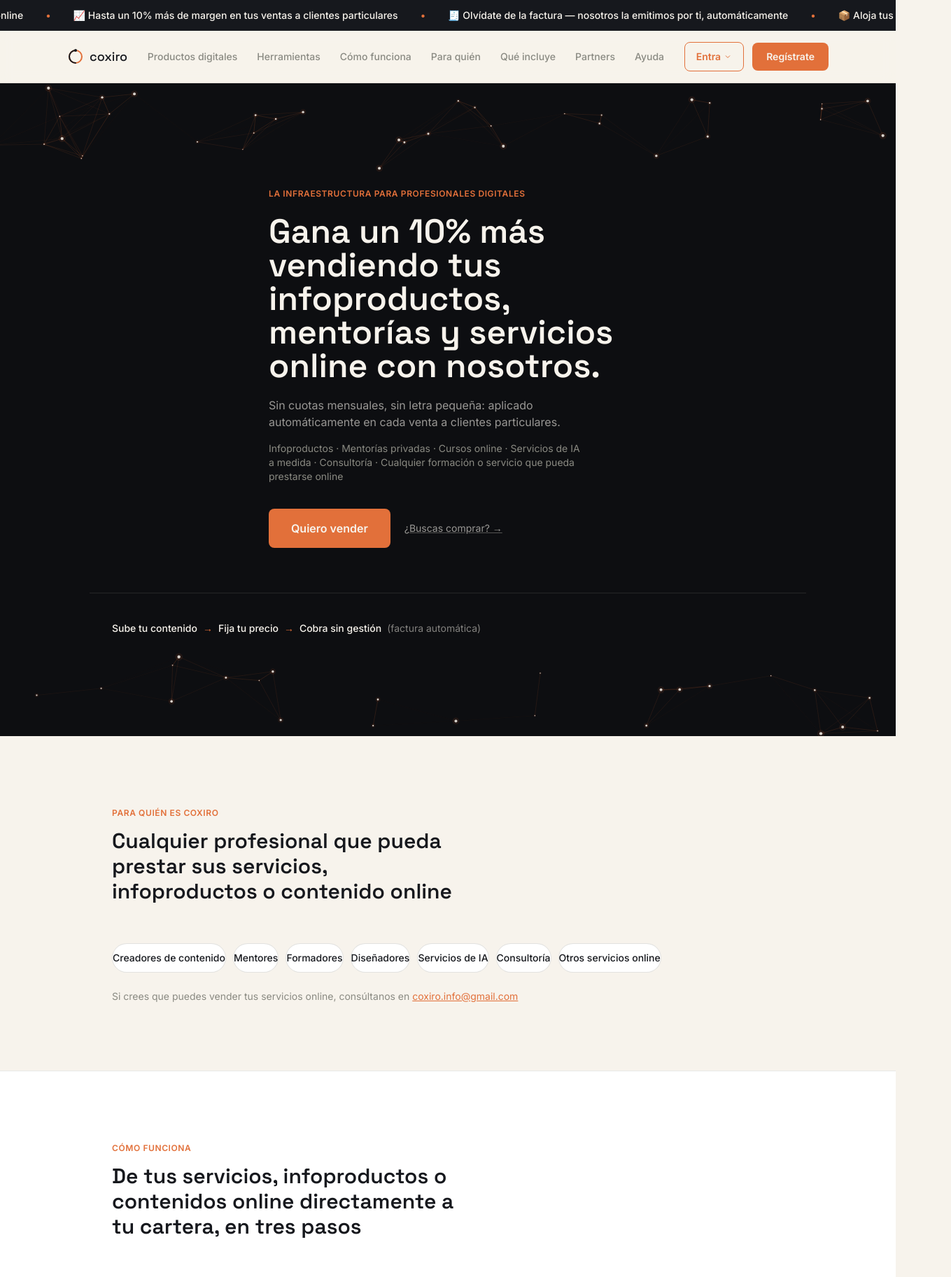
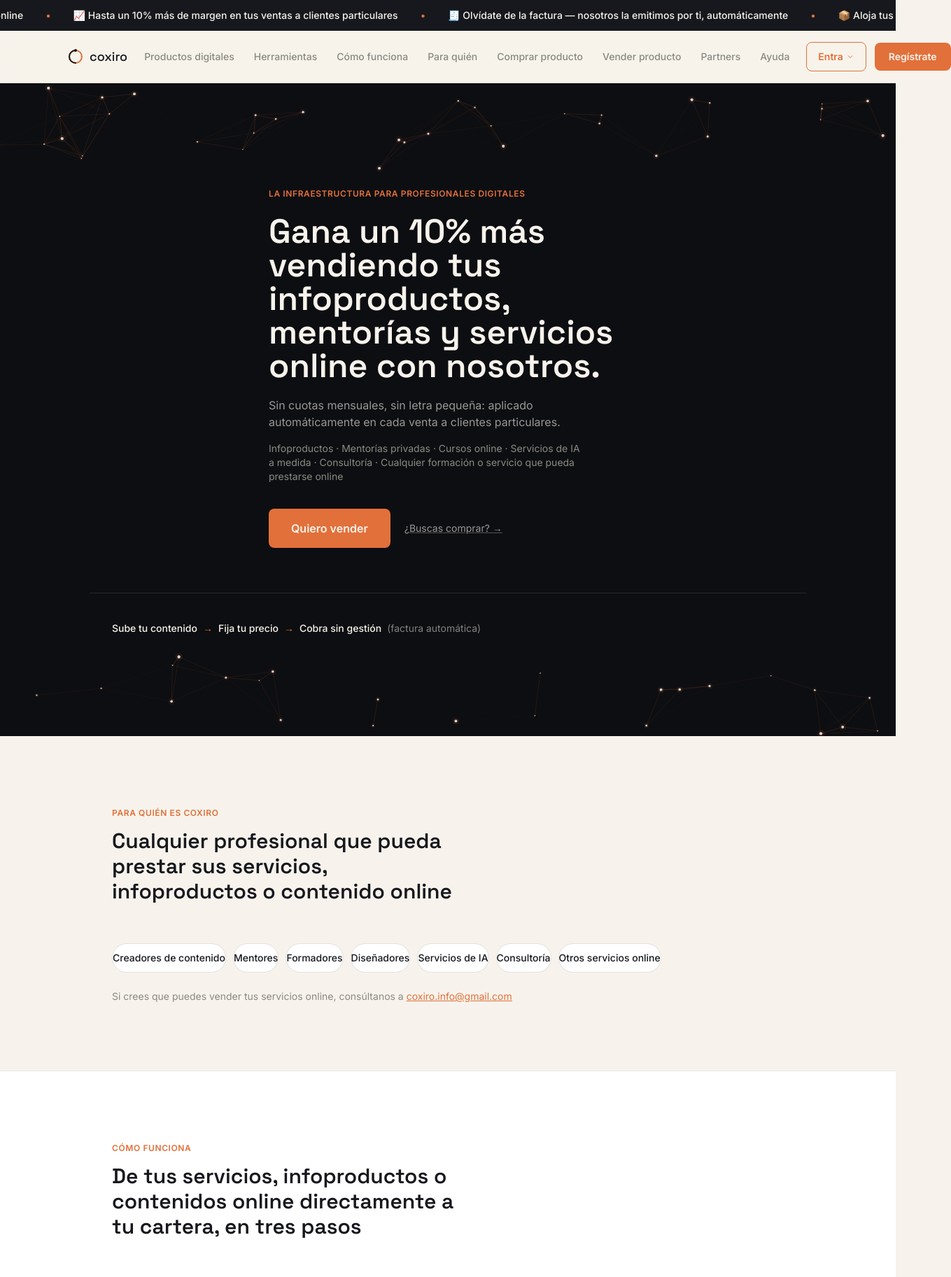
Before and after one commit to jennyanne919-pixel/COXIRO, a Next.js app: page / in a window 1280 px wide. Shown: the top 1825 px of the page at 70% size, 1359 px wide, since content can reach past the window. Built offline with nearby package versions, Linux system fonts and the light colour scheme; no server answers.

Commit message:
Reordenar Que incluye, anadir Comprar/Vender producto al menu

```diff
--- a/app/page.tsx
+++ b/app/page.tsx
@@ -22,9 +22,9 @@
   { title: "Pagos y cobros", body: "Pasarela de pago integrada para cobrar a tus clientes de forma segura.", soon: false },
   { title: "Facturación automática", body: "Factura al proveedor y al cliente final en cada cobro, sin intervención manual.", soon: false },
   { title: "Área privada de contenido y servicios", body: "Sube tus materiales y tus clientes acceden desde su propio espacio.", soon: false },
-  { title: "Automatizaciones", body: "Recordatorios y flujos que hoy haces a mano.", soon: true },
-  { title: "Analítica de tu negocio", body: "Cuánto vendes, quién te compra, qué funciona.", soon: true },
-  { title: "Afiliados e IA", body: "Haz crecer tu alcance y apóyate en IA para vender mejor.", soon: true },
+  { title: "Gestiona tu negocio", body: "Cuánto vendes, quién te compra, qué funciona.", soon: false },
+  { title: "Automatizaciones", body: "Recordatorios, flujos y emails que hoy haces a mano.", soon: true },
+  { title: "Inteligencia Artificial", body: "Haz crecer tu alcance y apóyate en la inteligencia artificial para crear y vender mejor.", soon: true },
 ];
 
 export default async function LandingPage() {
@@ -84,7 +84,8 @@
             </div>
             <a href="#como-funciona" className="hover:text-ink whitespace-nowrap">Cómo funciona</a>
             <a href="#para-quien" className="hover:text-ink whitespace-nowrap">Para quién</a>
-            <a href="#incluye" className="hover:text-ink whitespace-nowrap">Qué incluye</a>
+            <a href="/catalogo" className="hover:text-ink whitespace-nowrap">Comprar producto</a>
+            <a href="/registro?role=provider" className="hover:text-ink whitespace-nowrap">Vender producto</a>
             <a href="/herramientas/partners" className="hover:text-ink whitespace-nowrap">Partners</a>
             <a href="/ayuda" className="hover:text-ink whitespace-nowrap">Ayuda</a>
           </nav>
@@ -153,7 +154,8 @@
               <div className="border-t border-stone/20 my-1" />
               <a href="#como-funciona" className="px-4 py-2.5 text-sm">Cómo funciona</a>
               <a href="#para-quien" className="px-4 py-2.5 text-sm">Para quién</a>
-              <a href="#incluye" className="px-4 py-2.5 text-sm">Qué incluye</a>
+              <a href="/catalogo" className="px-4 py-2.5 text-sm">Comprar producto</a>
+              <a href="/registro?role=provider" className="px-4 py-2.5 text-sm">Vender producto</a>
               <a href="/herramientas/partners" className="px-4 py-2.5 text-sm">Partners</a>
               <a href="/ayuda" className="px-4 py-2.5 text-sm">Ayuda</a>
             </div>
@@ -226,7 +228,7 @@
           ))}
         </div>
         <p className="text-sm text-stone mt-6">
-          Si crees que puedes vender tus servicios online, consúltanos en{" "}
+          Si crees que puedes vender tus servicios online, consúltanos a{" "}
           <a href="mailto:coxiro.info@gmail.com" className="text-copper underline">
             coxiro.info@gmail.com
           </a>
```
